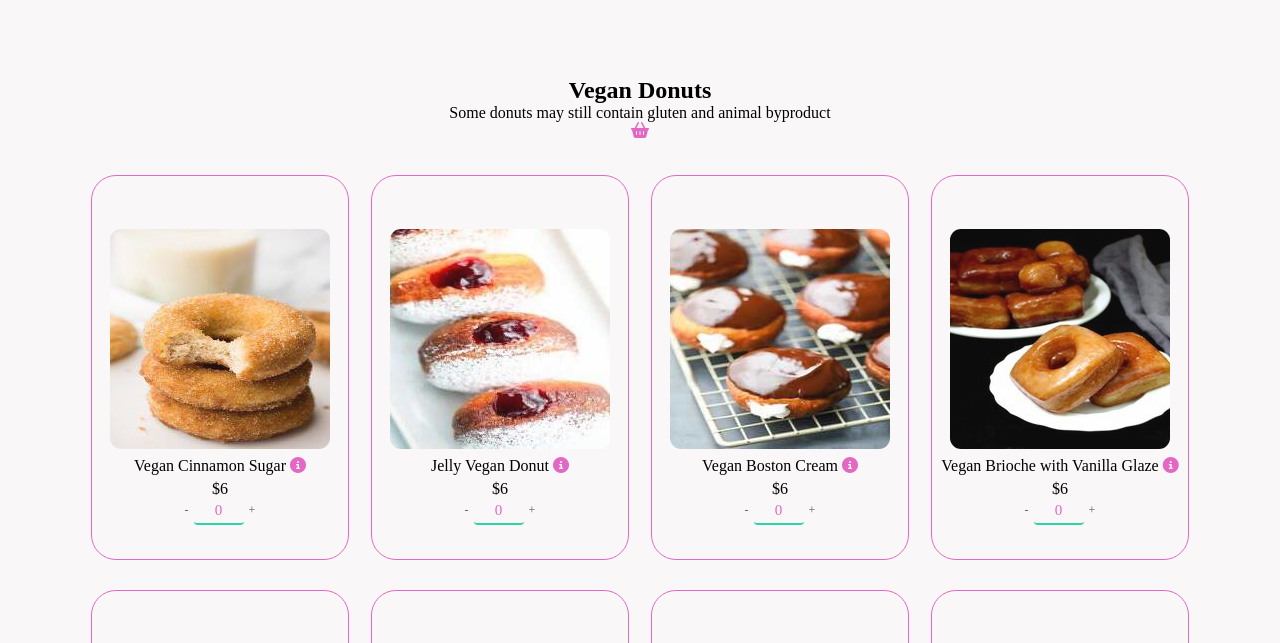
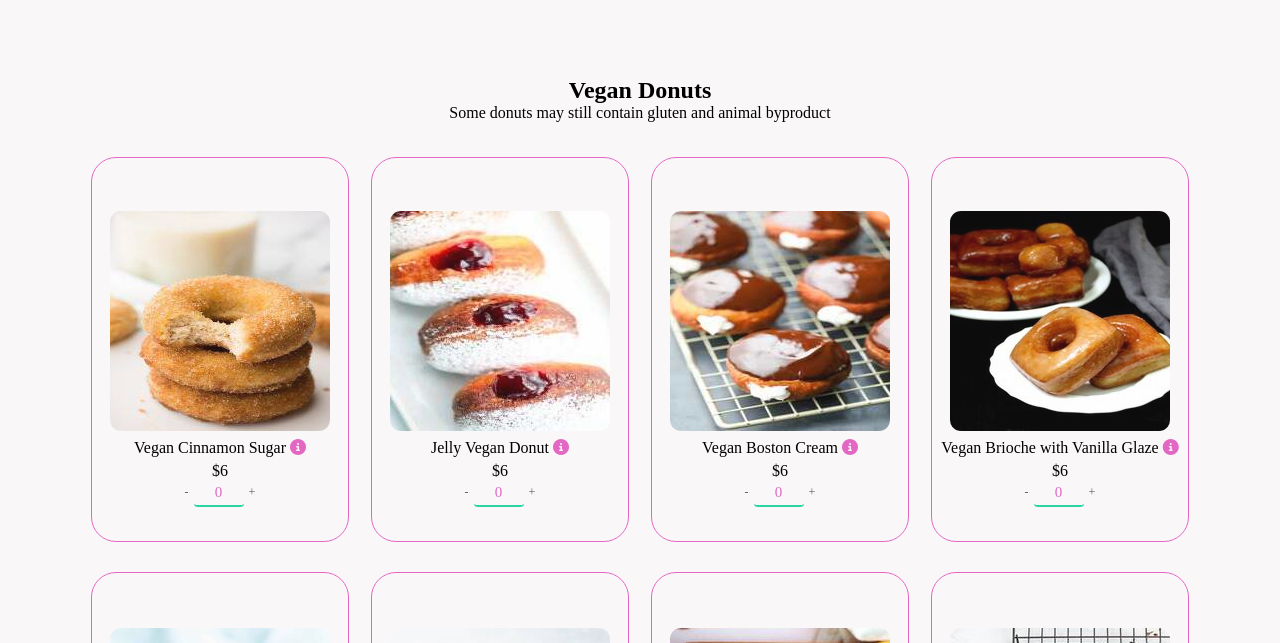
Before and after one commit to MichaelDutzman/COSC484, a plain HTML site: page public/Order/Vegan/vegan_main.html in a window 1280 px wide. Shown: the part 83-726 px from the top of the page. Drawn offline with Linux system fonts and the light colour scheme; a web font is replaced by a local one.

Commit message:
Removed baskets

```diff
--- a/public/Order/Vegan/vegan_main.html
+++ b/public/Order/Vegan/vegan_main.html
@@ -66,9 +66,6 @@
             <section id="prod1" class="section-p1">
                 <h2>Vegan Donuts</h2>
                 <p>Some donuts may still contain gluten and animal byproduct</p>
-                <div class="basket">
-                    <a href="checkOut.html"><i id="basket" class="fa-solid fa-basket-shopping"></i></a>
-                </div>
                 <form action="../checkOut.html" method="get">
                     <input type="hidden" name="username" value="exampleuser" id="username-hidden" />
                     <input type="hidden" name="donutType" value="dairyFree" />
```
Also changed, not shown: public/Order/DairyFree/dairyFree.html (+0 -3 lines), public/Order/GlutenFree/glutenFree.html (+0 -3 lines), public/Order/Keto/keto.html (+0 -3 lines), public/Order/PeanutFree/peanutFree.html (+0 -4 lines), 1 other file.
